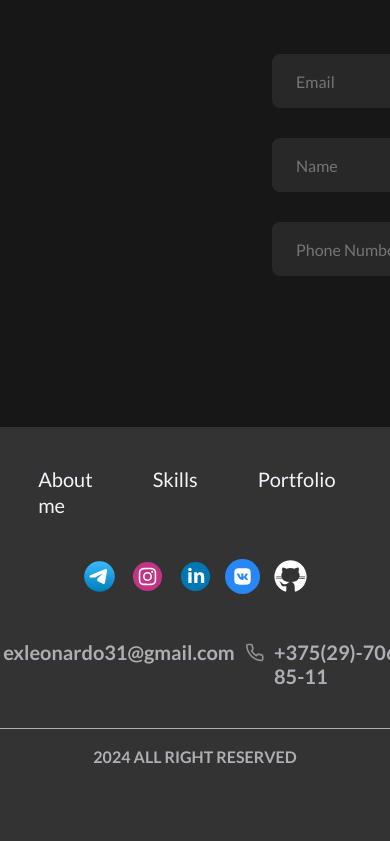
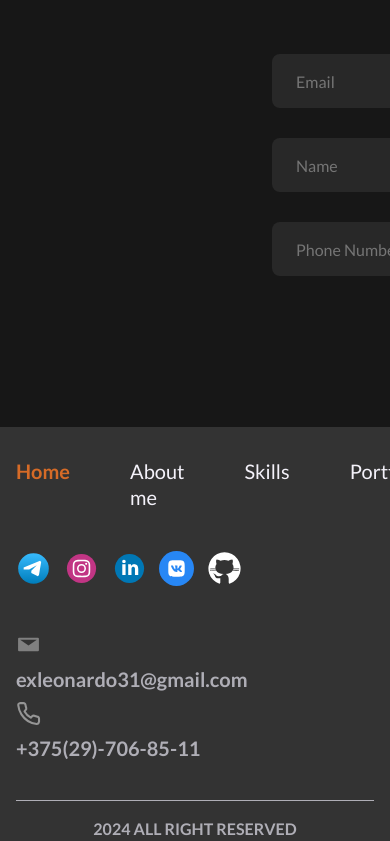
Before and after one commit to exleonardo/portfolio, a React (Vite) app: page / in a window 390 px wide. Shown: the part 9541-10382 px from the top of the page. Before the commit the page ends 10310 px from the top, so only its background shows below. Built offline with nearby package versions, Linux system fonts and the light colour scheme.

Commit message:
style: add responsive

```diff
--- a/src/widgets/footer/style/footer.ts
+++ b/src/widgets/footer/style/footer.ts
@@ -6,6 +6,9 @@
   width: 100%;
   padding: 40px 80px 25px;
   position: relative;
+  @media screen and (width <= 992px) {
+    padding: 0;
+  }
 `
 export const FooterContent = styled.div`
   display: flex;
@@ -15,6 +18,18 @@
   gap: 40px;
   margin-left: 80px;
   margin-right: 80px;
+  @media screen and (width <= 992px) {
+    flex-wrap: wrap;
+    margin-left: 0;
+    margin-right: 0;
+    flex-direction: row;
+    padding-top: 2rem;
+  }
+  @media screen and (width <= 576px) {
+    padding-left: 1rem;
+    padding-right: 1rem;
+    justify-content: space-between;
+  }
 `
 export const UserContact = styled.div`
   color: var(--color-light-100);
@@ -23,9 +38,16 @@
   font-weight: var(--font-weight-bold);
   line-height: var(--line-height-m);
   gap: 10px;
+
   display: flex;
   flex-direction: row;
   justify-content: flex-start;
+  @media screen and (width <= 576px) {
+    flex-direction: column;
+    align-self: flex-end;
+    max-width: 500px;
+    width: 100%;
+  }
 `
 export const Description = styled.div`
   padding-top: 1rem;
```
